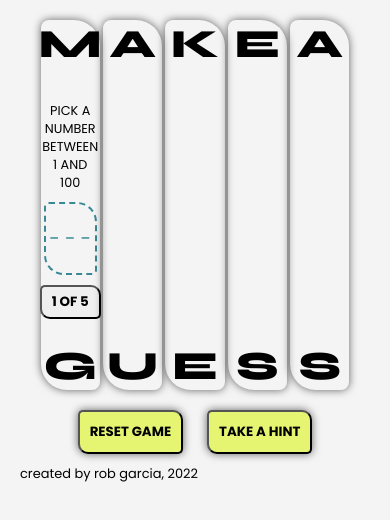
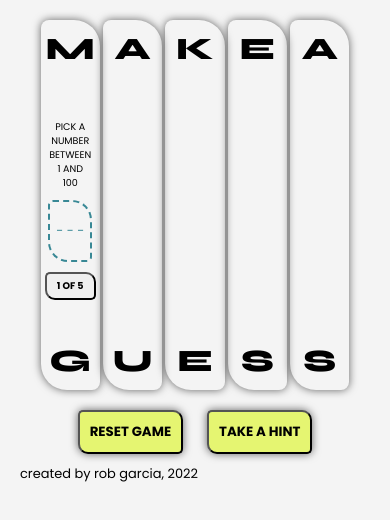
Before and after one commit to robggarcia/GuessingGame, a plain HTML site: page index.html in a window 390 px wide. Drawn offline with Linux system fonts and the light colour scheme.

Commit message:
update text to fit

```diff
--- a/main.css
+++ b/main.css
@@ -232,10 +232,19 @@ footer, p {
     }
 
     .main-text {
-        font-size: 40px;
+        font-size: 8vw;
+        margin: 10px;
+    }
+
+    .input {
+        font-size: .8em;
+    }
+
+    .submit {
+        font-size: 0.6em;
     }
 
     .message {
-        font-size: 0.8em;
+        font-size: 0.6em;
     }
 }
```
